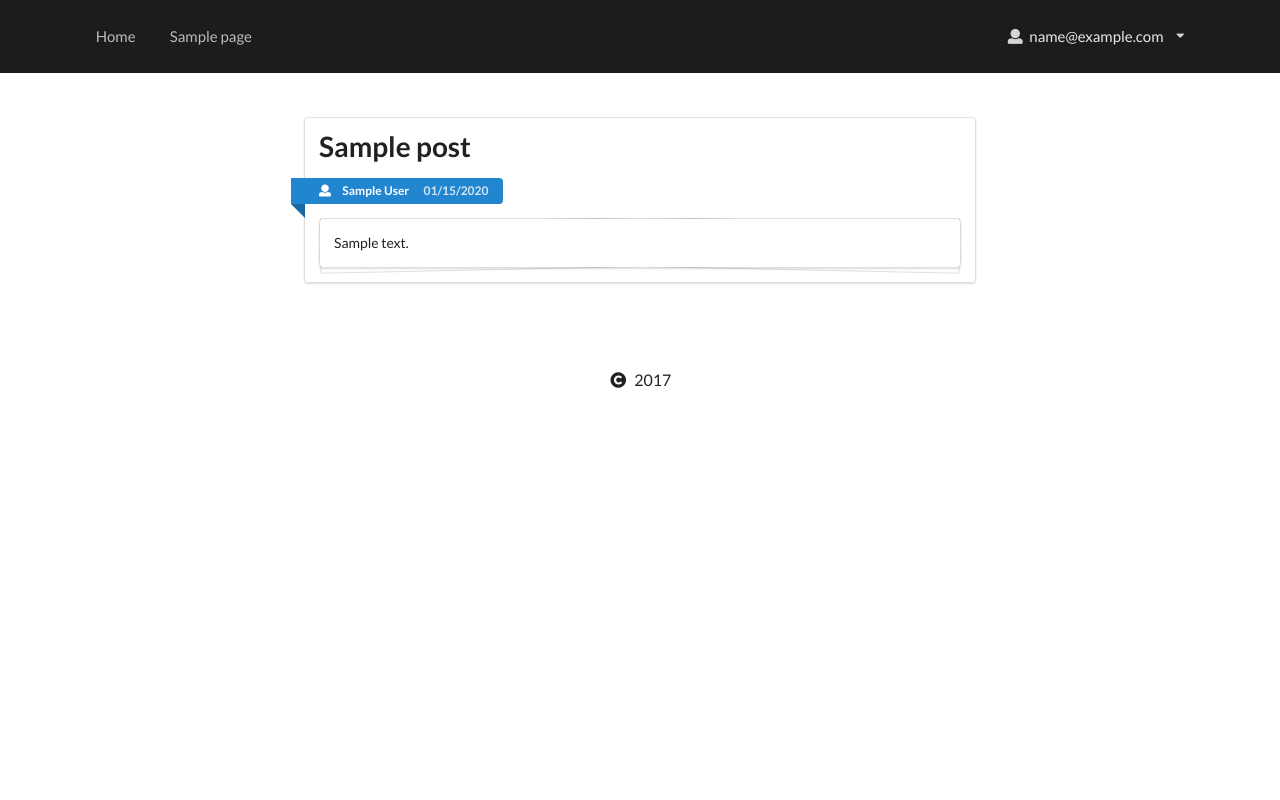
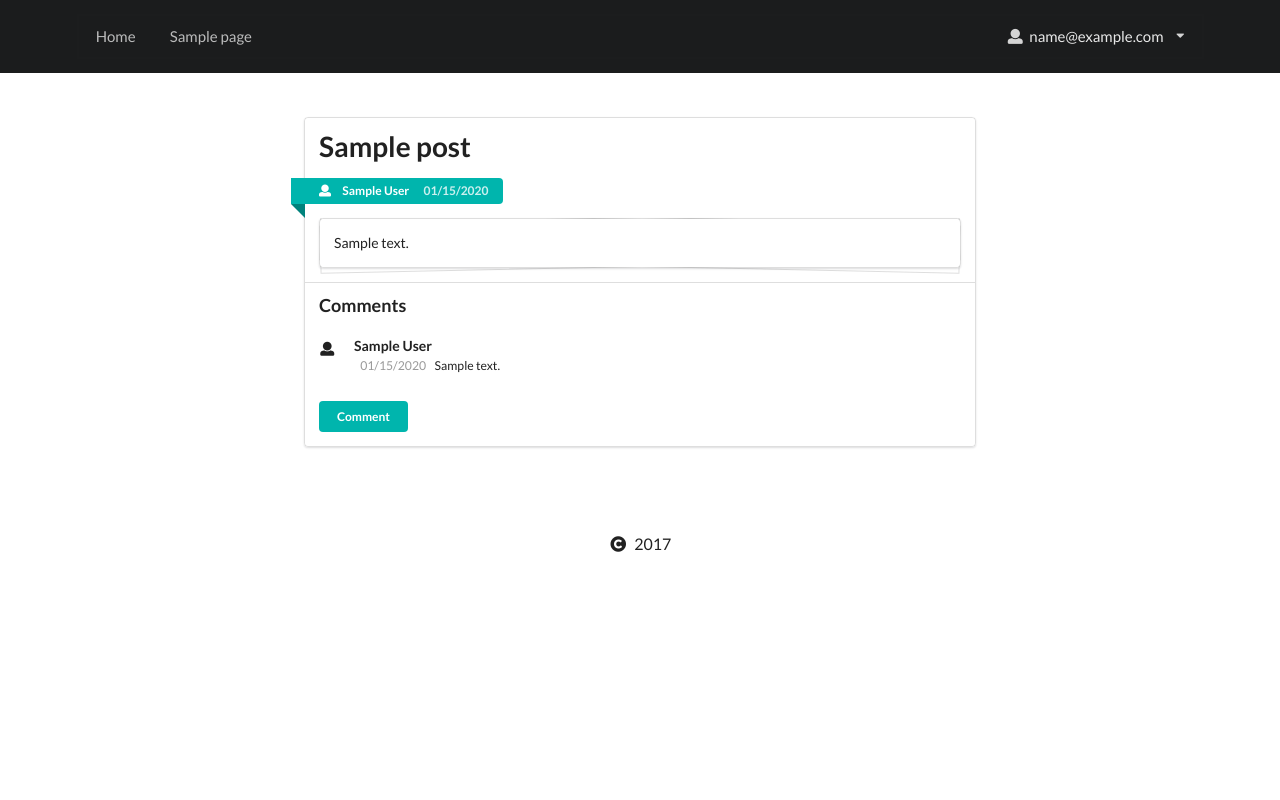
Before and after one commit to nivesnine/mamba, a Flask app: template app/templates/default/site/blog.html in a window 1280 px wide. Run offline with Flask 2, Linux system fonts and the light colour scheme; a user stored in the database is signed in; tables that the repository leaves empty hold one stand-in row (values such as "Sample post"); the template is opened without the code that fills it: values that come from a table or form of the project are taken from there, most other values are stand-ins (such as "Sample title", 1, 10 or a date in 2020); some libraries are stand-ins or nearby versions.

Commit message:
added comments (must be logged in)

```diff
--- a/app/admin/models.py
+++ b/app/admin/models.py
@@ -13,6 +13,7 @@ class Post(db.Model):
     date_modified = db.Column(db.DateTime,  default=db.func.current_timestamp(),
                               onupdate=db.func.current_timestamp())
     writen_by = db.Column(db.Integer(), db.ForeignKey('users.id'))
+    comments = db.relationship('PostComment', backref='posts', lazy='joined')
 
     @classmethod
     def all(cls):
--- a/app/auth/models.py
+++ b/app/auth/models.py
@@ -52,7 +52,8 @@ class User(UserMixin, db.Model):
     registered_at = db.Column(db.DateTime(), default=db.func.current_timestamp())
     roles = db.relationship('Role', secondary=roles_users,
                         backref=db.backref('users', lazy='dynamic'))
-    posts = db.relationship('Post', backref='users', lazy='dynamic')
+    posts = db.relationship('Post', backref='users', lazy='joined')
+    comments = db.relationship('PostComment', backref='users', lazy='joined')
 
     # Flask-Login integration
     def is_authenticated(self):
--- /dev/null
+++ b/app/site/forms.py
@@ -0,0 +1,6 @@
+from wtforms import form, fields, validators
+from wtforms.widgets import TextArea
+
+class CommentForm(form.Form):
+    comment = fields.StringField('Comment', widget=TextArea(), validators=[validators.required()])
+    post = fields.HiddenField()
--- a/app/templates/default/site/blog.html
+++ b/app/templates/default/site/blog.html
@@ -1,8 +1,13 @@
 {% extends "default/base.html" %}
 {% block title %}Home{% endblock %}
+{% block style %}
+<style>
+  .hidden{
+    display: none;
+  }
+</style>
+{% endblock %}
 {% block content %}
-
-
 <div class="ui one column grid text container">
     {% if posts %}
       {% for post in posts.items %}
@@ -12,7 +17,7 @@
     	    <h1 class="ui header">{{ post.title }}</h1>
           {% for author in authors %}
             {% if author.id == post.writen_by %}
-          <div class="ui blue ribbon label">
+              <div class="ui teal ribbon label">
                 <i class="user icon"></i>
                   {{ author.display_name }}
                 <div class="detail">{{ post.date_created.strftime('%m/%d/%Y') }}</div>
@@ -25,6 +30,47 @@
     	      <p>{{ post.text | safe }}</p>
     	    </div>
         </div>
+        {% if post.comments %}
+        <div class="ui segment">
+          <h3 class="ui header">Comments</h3>
+          <div class="ui comments">
+            {% for comment in post.comments %}
+                <div class="comment {% if loop.index > 3 %}hidden hidden-{{post.id}}{% endif %}">
+                  <div class="avatar">
+                    <i class='user icon'></i>
+                  </div>
+                  <div class='author'>
+                    {% for author in authors %}
+                      {% if author.id == comment.writen_by %}
+                            {{ author.display_name }}
+                      {% endif %}
+                    {% endfor %}
+                  </div>
+                  <div class="metadata">
+                    <div class="date">
+                      {{ comment.date_created.strftime('%m/%d/%Y') }}
+                    </div>
+                    <div class="text">
+                       {{ comment.comment }}
+                    </div>
+                  </div>
+               </div>
+               {% if loop.index == 4 %}
+                <button class='ui teal tiny centered button readmore' data-post='{{post.id}}'>Read More</button>
+               {% endif %}
+            {% endfor %}
+          </div>
+          {% if current_user.is_authenticated %}
+          <button class='ui teal tiny button comment' data-post='{{post.id}}'>Comment</button>
+          {% endif %}
+        </div>
+        {% else %}
+        {% if current_user.is_authenticated %}
+        <div class="ui segment">
+          <button class='ui teal tiny button comment' data-post='{{post.id}}'>Comment</button>
+        </div>
+        {% endif %}
+        {% endif %}
       </div>
     </div>
   {% endfor %}
@@ -49,6 +95,47 @@
      </div>
     {% endif %}
 </div>
+{% if current_user.is_authenticated %}
+<div class="ui small modal" id="comment-form">
+  <i class="close icon"></i>
+  <div class="header">
+    Comment
+  </div>
+  <div class="content">
+    <div class="description">
+      <form method="POST" class='ui form'>
+      {% for f in form %}
+        <div class='field'>
+        {% if f.name == 'post' %}
+          {{ f(id='post-id') }}
+        {% else %}
+          {{ f.label }}
+          {{ f }}
+        {% endif %}
+        </div>
+      {% endfor %}
+      <input class='ui button' type='submit'>
+      </form>
+    </div>
+  </div>
+</div>
+{% endif %}
+{% endblock %}
+{% block script %}
+<script>
+$(function(){
+{% if current_user.is_authenticated %}
+  $('button.comment').on('click', function(){
+      $('#comment-form #post-id').val($(this).data('post'))
+      $('#comment-form').modal('show')
+  })
+{% endif %}
+  $('button.readmore').on('click', function(){
+      var post_id = $(this).data('post')
+      $(this).hide()
+      $('.hidden-' + post_id).show()
+  })
+})
 
-
+</script>
 {% endblock %}
```
Also changed, not shown: app/site/controllers.py (+16 -5 lines), app/site/models.py (+13 -0 lines), README.md. Lines whose indentation alone changed are shown as unchanged.
